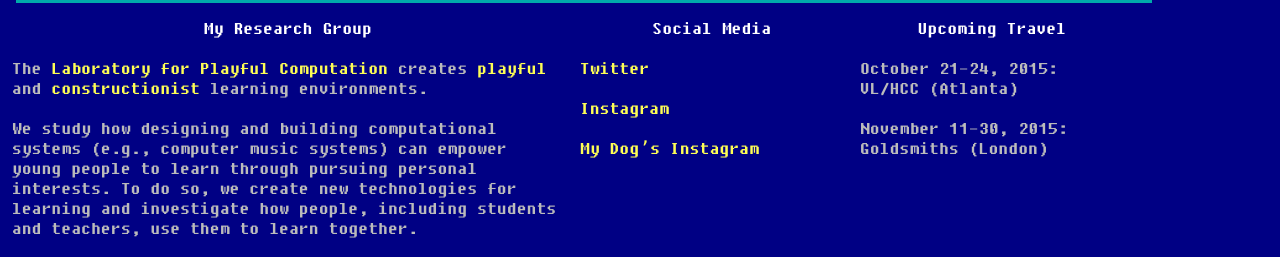
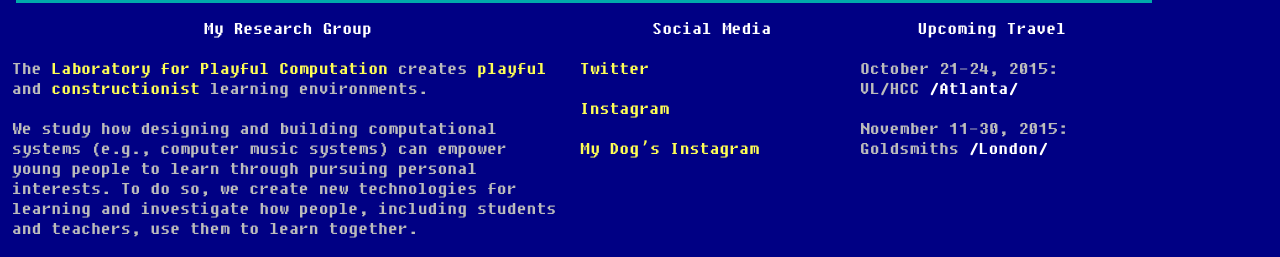
Before and after one commit to bennytheshap/personal_web, a Jekyll site: the page built from index.md, in a window 1280 px wide. Shown: the part 399-656 px from the top of the page. Built offline with Jekyll 4.4.1, drawn with Linux system fonts in a browser that asks for light colours; comment, search, counter and statistics services are not loaded.

Commit message:
tweaking travel schedule

```diff
--- a/index.md
+++ b/index.md
@@ -34,8 +34,8 @@ column2_content: |
 column3_heading: Upcoming Travel
 column3_width: 3
 column3_content: |
-  October 21-24, 2015: VL/HCC (Atlanta)
+  October 21-24, 2015: VL/HCC *Atlanta*
 
-  November 11-30, 2015: Goldsmiths (London)
+  November 11-30, 2015: Goldsmiths *London*
 
 ---
```
